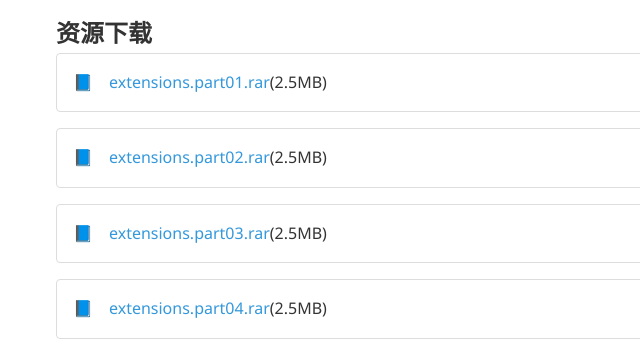
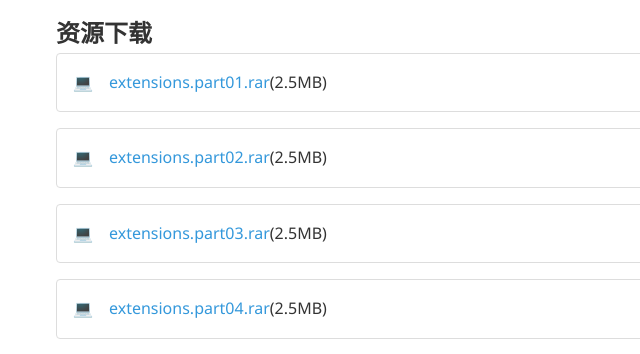
Before and after one commit to xaj2017-my/xaj2017-my.github.io, a plain HTML site: page index.html in a window 1280 px wide. Shown: the part 518-872 px from the top of the page, 0-640 px from the left. Drawn offline with Linux system fonts and the light colour scheme.

Commit message:
index.html

```diff
--- a/index.html
+++ b/index.html
@@ -139,32 +139,32 @@
             <h2>资源下载</h2>
 
             <div class="download-item">
-                <span>📘</span>
+                <span>💻</span>
                 <a href="extensions.part01.rar" download>extensions.part01.rar</a>
                 <span>(2.5MB)</span>
             </div>
 
             <div class="download-item">
-                <span>📘</span>
+                <span>💻</span>
                 <a href="extensions.part02.rar" download>extensions.part02.rar</a>
                 <span>(2.5MB)</span>
             </div>
 
             <div class="download-item">
-                <span>📘</span>
+                <span>💻</span>
                 <a href="extensions.part03.rar" download>extensions.part03.rar</a>
                 <span>(2.5MB)</span>
             </div>
 
             <div class="download-item">
-                <span>📘</span>
+                <span>💻</span>
                 <a href="extensions.part04.rar" download>extensions.part04.rar</a>
                 <span>(2.5MB)</span>
             </div>
 
             <div class="download-item">
                 <span>💻</span>
-                <a href="resources/code-template.zip" download>项目模板.zip</a>
+                <a href="https://code.visualstudio.com/docs/?dv=win64user" download>项目模板.zip</a>
                 <span>(5.1MB)</span>
             </div>
         </section>
```
